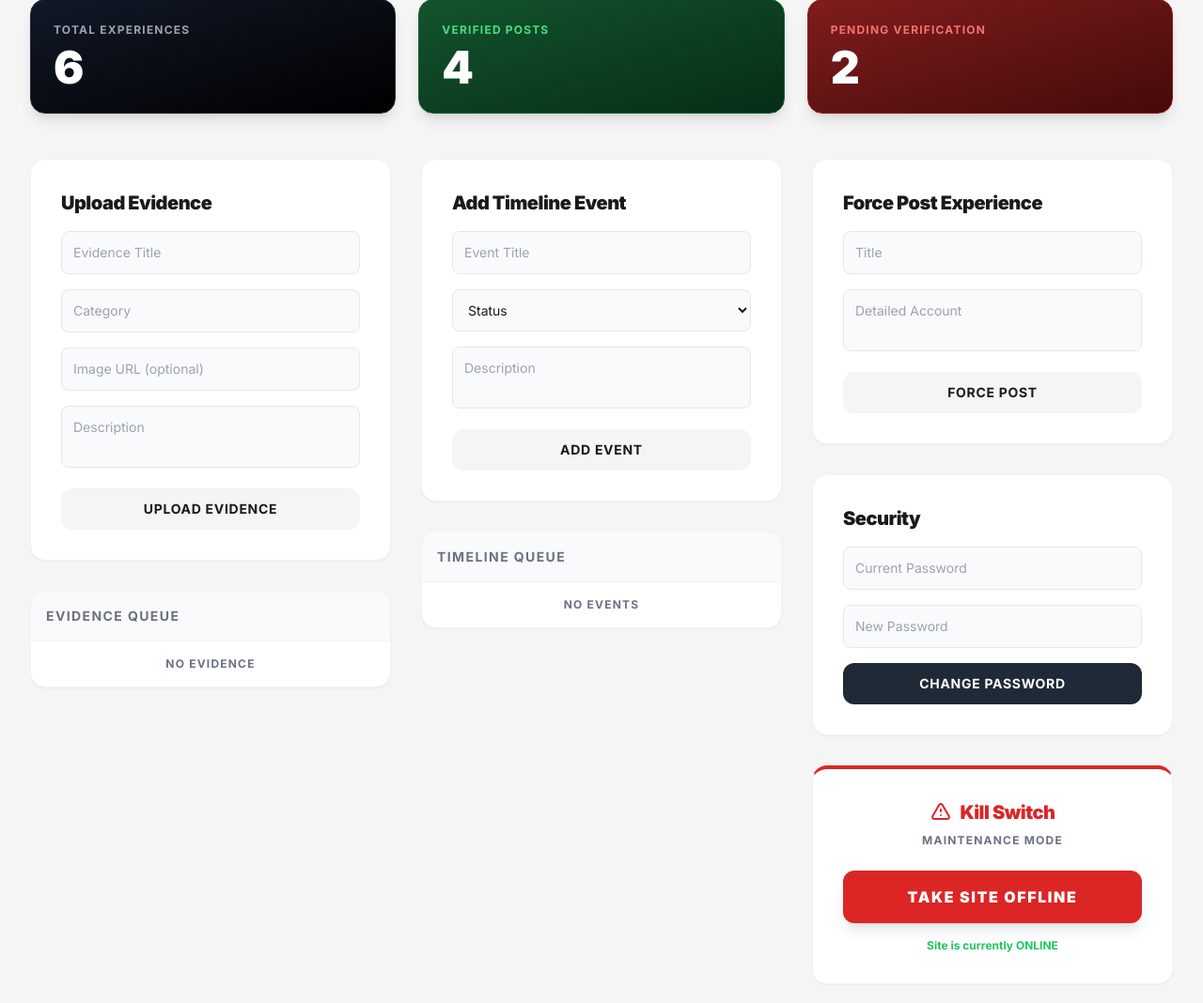
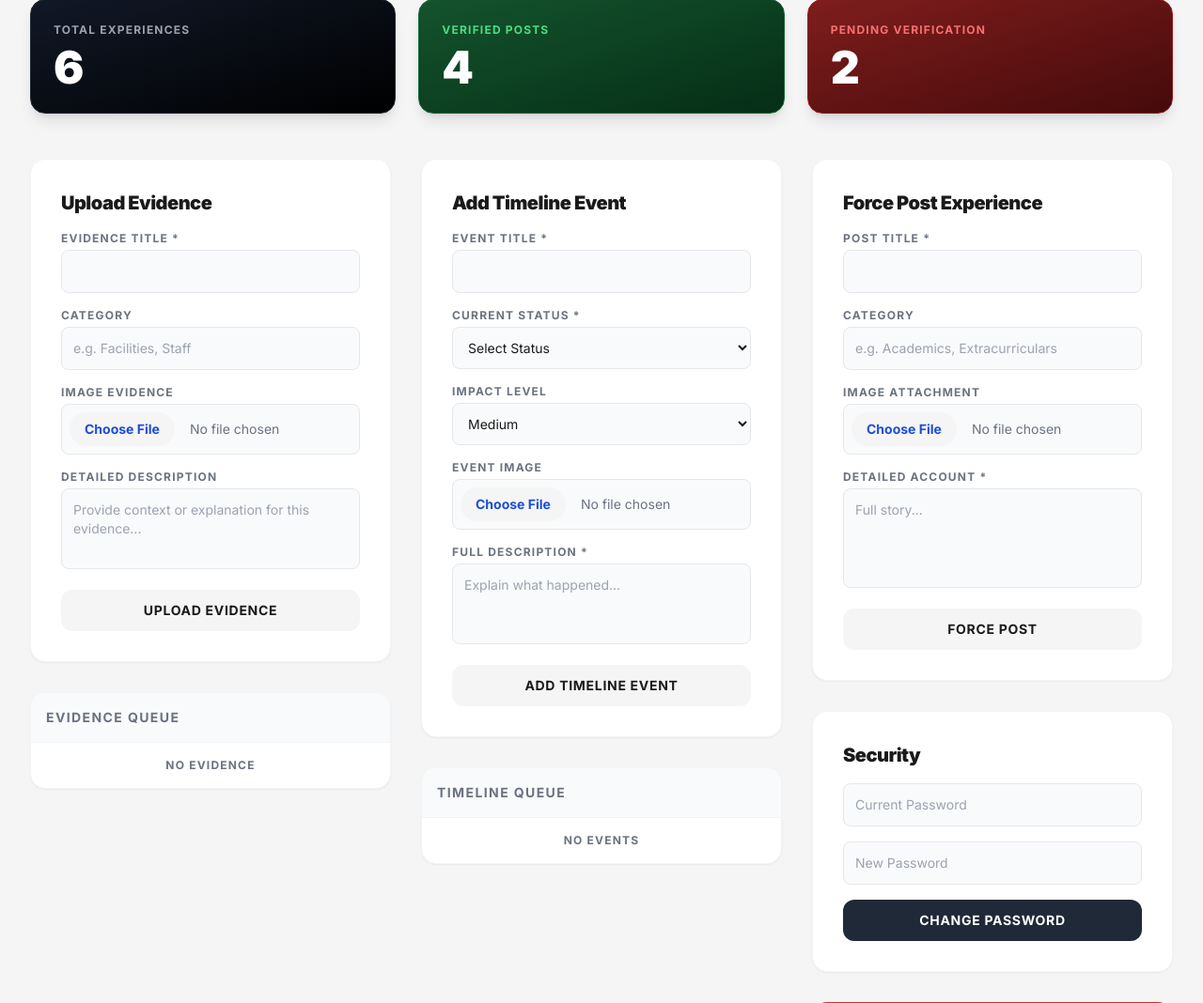
Before and after one commit to stxarchives/StX-Archives, a Flask app: page /admin in a window 1280 px wide. Shown: the part 287-1355 px from the top of the page at 94% size. Run offline with Flask 3, Linux system fonts and the light colour scheme; the visitor is signed in with stand-in values (Sample User, id 1); some libraries are stand-ins or nearby versions.

Commit message:
Enhance admin forms with detailed inputs and image uploads

```diff
--- a/app.py
+++ b/app.py
@@ -1099,6 +1099,15 @@ def admin_add_experience():
     category = request.form.get('category')
     details = request.form.get('details')
 
+    image_url = ''
+    image_file = request.files.get('image')
+    if image_file and image_file.filename != '':
+        filename = secure_filename(image_file.filename)
+        upload_folder = os.path.join(app.root_path, 'static', 'uploads', 'experiences')
+        os.makedirs(upload_folder, exist_ok=True)
+        image_file.save(os.path.join(upload_folder, filename))
+        image_url = f"/static/uploads/experiences/{filename}"
+
     from datetime import datetime
     date_str = datetime.now().strftime("%Y-%m-%d")
 
@@ -1110,6 +1119,7 @@ def admin_add_experience():
         "date": date_str,
         "title": title,
         "details": details,
+        "image_url": image_url,
         "is_verified": True
     }
 
@@ -1133,8 +1143,16 @@ def upload_evidence():
     if request.method == 'POST':
         title = request.form.get('title')
         category = request.form.get('category')
-        image_url = request.form.get('image_url', '')
         description = request.form.get('description')
+
+        image_url = ''
+        image_file = request.files.get('image')
+        if image_file and image_file.filename != '':
+            filename = secure_filename(image_file.filename)
+            upload_folder = os.path.join(app.root_path, 'static', 'uploads', 'evidence')
+            os.makedirs(upload_folder, exist_ok=True)
+            image_file.save(os.path.join(upload_folder, filename))
+            image_url = f"/static/uploads/evidence/{filename}"
 
         from datetime import datetime
         date_str = datetime.now().strftime("%B %d, %Y")
@@ -1184,7 +1202,17 @@ def add_timeline():
     if request.method == 'POST':
         title = request.form.get('title')
         status = request.form.get('status')
+        impact = request.form.get('impact', 'Medium')
         description = request.form.get('description')
+
+        image_url = ''
+        image_file = request.files.get('image')
+        if image_file and image_file.filename != '':
+            filename = secure_filename(image_file.filename)
+            upload_folder = os.path.join(app.root_path, 'static', 'uploads', 'incidents')
+            os.makedirs(upload_folder, exist_ok=True)
+            image_file.save(os.path.join(upload_folder, filename))
+            image_url = f"/static/uploads/incidents/{filename}"
 
         from datetime import datetime
         date_str = datetime.now().strftime("%B %Y")
@@ -1192,6 +1220,8 @@ def add_timeline():
         new_timeline = {
             "title": title,
             "status": status,
+            "impact": impact,
+            "image_url": image_url,
             "description": description,
             "date": date_str
         }
--- a/templates/admin.html
+++ b/templates/admin.html
@@ -37,11 +37,23 @@
         <!-- Add Evidence Form -->
         <div class="bg-white dark:bg-[#151515] p-8 rounded-2xl shadow-sm border border-gray-100 dark:border-gray-800 transition-all">
             <h3 class="text-xl font-black text-airblack dark:text-white mb-4 tracking-tight">Upload Evidence</h3>
-            <form action="{{ url_for('upload_evidence') }}" method="POST" class="space-y-4">
-                <input type="text" name="title" placeholder="Evidence Title" required class="w-full bg-gray-50 dark:bg-[#111] border border-gray-200 dark:border-gray-800 text-sm rounded-lg p-3">
-                <input type="text" name="category" placeholder="Category" class="w-full bg-gray-50 dark:bg-[#111] border border-gray-200 dark:border-gray-800 text-sm rounded-lg p-3">
-                <input type="url" name="image_url" placeholder="Image URL (optional)" class="w-full bg-gray-50 dark:bg-[#111] border border-gray-200 dark:border-gray-800 text-sm rounded-lg p-3">
-                <textarea name="description" placeholder="Description" rows="2" class="w-full bg-gray-50 dark:bg-[#111] border border-gray-200 dark:border-gray-800 text-sm rounded-lg p-3 resize-none"></textarea>
+            <form action="{{ url_for('upload_evidence') }}" method="POST" enctype="multipart/form-data" class="space-y-4">
+                <div>
+                    <label class="block text-xs font-bold uppercase tracking-widest text-gray-500 mb-1">Evidence Title *</label>
+                    <input type="text" name="title" required class="w-full bg-gray-50 dark:bg-[#111] border border-gray-200 dark:border-gray-800 text-sm rounded-lg p-3">
+                </div>
+                <div>
+                    <label class="block text-xs font-bold uppercase tracking-widest text-gray-500 mb-1">Category</label>
+                    <input type="text" name="category" placeholder="e.g. Facilities, Staff" class="w-full bg-gray-50 dark:bg-[#111] border border-gray-200 dark:border-gray-800 text-sm rounded-lg p-3">
+                </div>
+                <div>
+                    <label class="block text-xs font-bold uppercase tracking-widest text-gray-500 mb-1">Image Evidence</label>
+                    <input type="file" name="image" accept="image/*" class="w-full bg-gray-50 dark:bg-[#111] border border-gray-200 dark:border-gray-800 text-sm rounded-lg p-2 text-gray-500 file:mr-4 file:py-2 file:px-4 file:rounded-full file:border-0 file:text-sm file:font-bold file:bg-airlight file:text-blue-700 hover:file:bg-blue-100">
+                </div>
+                <div>
+                    <label class="block text-xs font-bold uppercase tracking-widest text-gray-500 mb-1">Detailed Description</label>
+                    <textarea name="description" rows="3" placeholder="Provide context or explanation for this evidence..." class="w-full bg-gray-50 dark:bg-[#111] border border-gray-200 dark:border-gray-800 text-sm rounded-lg p-3 resize-none"></textarea>
+                </div>
                 <button type="submit" class="w-full bg-airlight dark:bg-[#222] hover:bg-blue-600 hover:text-white text-airblack dark:text-white font-bold py-3 rounded-xl transition-colors text-sm uppercase tracking-wider">Upload Evidence</button>
             </form>
         </div>
@@ -76,16 +88,38 @@
         <!-- Add Timeline Event Form -->
         <div class="bg-white dark:bg-[#151515] p-8 rounded-2xl shadow-sm border border-gray-100 dark:border-gray-800 transition-all">
             <h3 class="text-xl font-black text-airblack dark:text-white mb-4 tracking-tight">Add Timeline Event</h3>
-            <form action="{{ url_for('add_timeline') }}" method="POST" class="space-y-4">
-                <input type="text" name="title" placeholder="Event Title" required class="w-full bg-gray-50 dark:bg-[#111] border border-gray-200 dark:border-gray-800 text-sm rounded-lg p-3">
-                <select name="status" required class="w-full bg-gray-50 dark:bg-[#111] border border-gray-200 dark:border-gray-800 text-sm rounded-lg p-3">
-                    <option value="" disabled selected>Status</option>
-                    <option value="pending">Pending</option>
-                    <option value="in-progress">In Progress</option>
-                    <option value="resolved">Resolved</option>
-                </select>
-                <textarea name="description" placeholder="Description" rows="2" class="w-full bg-gray-50 dark:bg-[#111] border border-gray-200 dark:border-gray-800 text-sm rounded-lg p-3 resize-none"></textarea>
-                <button type="submit" class="w-full bg-airlight dark:bg-[#222] hover:bg-purple-600 hover:text-white text-airblack dark:text-white font-bold py-3 rounded-xl transition-colors text-sm uppercase tracking-wider">Add Event</button>
+            <form action="{{ url_for('add_timeline') }}" method="POST" enctype="multipart/form-data" class="space-y-4">
+                <div>
+                    <label class="block text-xs font-bold uppercase tracking-widest text-gray-500 mb-1">Event Title *</label>
+                    <input type="text" name="title" required class="w-full bg-gray-50 dark:bg-[#111] border border-gray-200 dark:border-gray-800 text-sm rounded-lg p-3">
+                </div>
+                <div>
+                    <label class="block text-xs font-bold uppercase tracking-widest text-gray-500 mb-1">Current Status *</label>
+                    <select name="status" required class="w-full bg-gray-50 dark:bg-[#111] border border-gray-200 dark:border-gray-800 text-sm rounded-lg p-3">
+                        <option value="" disabled selected>Select Status</option>
+                        <option value="pending">Pending</option>
+                        <option value="in-progress">In Progress</option>
+                        <option value="resolved">Resolved</option>
+                    </select>
+                </div>
+                <div>
+                    <label class="block text-xs font-bold uppercase tracking-widest text-gray-500 mb-1">Impact Level</label>
+                    <select name="impact" class="w-full bg-gray-50 dark:bg-[#111] border border-gray-200 dark:border-gray-800 text-sm rounded-lg p-3">
+                        <option value="Low">Low</option>
+                        <option value="Medium" selected>Medium</option>
+                        <option value="High">High</option>
+                        <option value="Critical">Critical</option>
+                    </select>
+                </div>
+                <div>
+                    <label class="block text-xs font-bold uppercase tracking-widest text-gray-500 mb-1">Event Image</label>
+                    <input type="file" name="image" accept="image/*" class="w-full bg-gray-50 dark:bg-[#111] border border-gray-200 dark:border-gray-800 text-sm rounded-lg p-2 text-gray-500 file:mr-4 file:py-2 file:px-4 file:rounded-full file:border-0 file:text-sm file:font-bold file:bg-airlight file:text-blue-700 hover:file:bg-blue-100">
+                </div>
+                <div>
+                    <label class="block text-xs font-bold uppercase tracking-widest text-gray-500 mb-1">Full Description *</label>
+                    <textarea name="description" required rows="3" placeholder="Explain what happened..." class="w-full bg-gray-50 dark:bg-[#111] border border-gray-200 dark:border-gray-800 text-sm rounded-lg p-3 resize-none"></textarea>
+                </div>
+                <button type="submit" class="w-full bg-airlight dark:bg-[#222] hover:bg-purple-600 hover:text-white text-airblack dark:text-white font-bold py-3 rounded-xl transition-colors text-sm uppercase tracking-wider">Add Timeline Event</button>
             </form>
         </div>
 
@@ -119,9 +153,23 @@
         <!-- Force Post Experience -->
         <div class="bg-white dark:bg-[#151515] p-8 rounded-2xl shadow-sm border border-gray-100 dark:border-gray-800 transition-all">
             <h3 class="text-xl font-black text-airblack dark:text-white mb-4 tracking-tight">Force Post Experience</h3>
-            <form action="{{ url_for('admin_add_experience') }}" method="POST" class="space-y-4">
-                <input type="text" name="title" placeholder="Title" required class="w-full bg-gray-50 dark:bg-[#111] border border-gray-200 dark:border-gray-800 text-sm rounded-lg p-3">
-                <textarea name="details" placeholder="Detailed Account" required rows="2" class="w-full bg-gray-50 dark:bg-[#111] border border-gray-200 dark:border-gray-800 text-sm rounded-lg p-3 resize-none"></textarea>
+            <form action="{{ url_for('admin_add_experience') }}" method="POST" enctype="multipart/form-data" class="space-y-4">
+                <div>
+                    <label class="block text-xs font-bold uppercase tracking-widest text-gray-500 mb-1">Post Title *</label>
+                    <input type="text" name="title" required class="w-full bg-gray-50 dark:bg-[#111] border border-gray-200 dark:border-gray-800 text-sm rounded-lg p-3">
+                </div>
+                <div>
+                    <label class="block text-xs font-bold uppercase tracking-widest text-gray-500 mb-1">Category</label>
+                    <input type="text" name="category" placeholder="e.g. Academics, Extracurriculars" class="w-full bg-gray-50 dark:bg-[#111] border border-gray-200 dark:border-gray-800 text-sm rounded-lg p-3">
+                </div>
+                <div>
+                    <label class="block text-xs font-bold uppercase tracking-widest text-gray-500 mb-1">Image Attachment</label>
+                    <input type="file" name="image" accept="image/*" class="w-full bg-gray-50 dark:bg-[#111] border border-gray-200 dark:border-gray-800 text-sm rounded-lg p-2 text-gray-500 file:mr-4 file:py-2 file:px-4 file:rounded-full file:border-0 file:text-sm file:font-bold file:bg-airlight file:text-blue-700 hover:file:bg-blue-100">
+                </div>
+                <div>
+                    <label class="block text-xs font-bold uppercase tracking-widest text-gray-500 mb-1">Detailed Account *</label>
+                    <textarea name="details" required rows="4" placeholder="Full story..." class="w-full bg-gray-50 dark:bg-[#111] border border-gray-200 dark:border-gray-800 text-sm rounded-lg p-3 resize-none"></textarea>
+                </div>
                 <button type="submit" class="w-full bg-airlight dark:bg-[#222] hover:bg-airred hover:text-white text-airblack dark:text-white font-bold py-3 rounded-xl transition-colors text-sm uppercase tracking-wider">Force Post</button>
             </form>
         </div>
```
